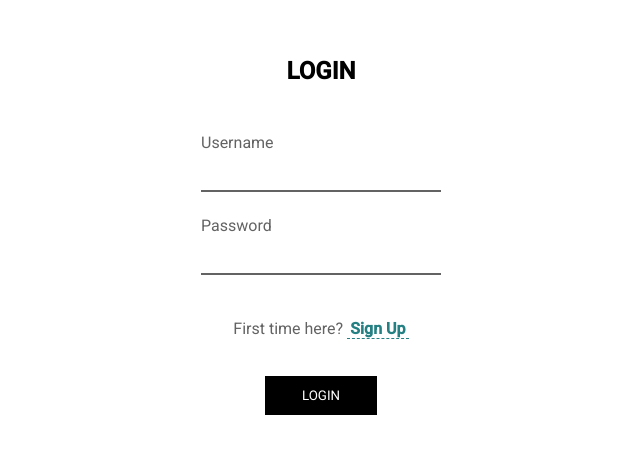
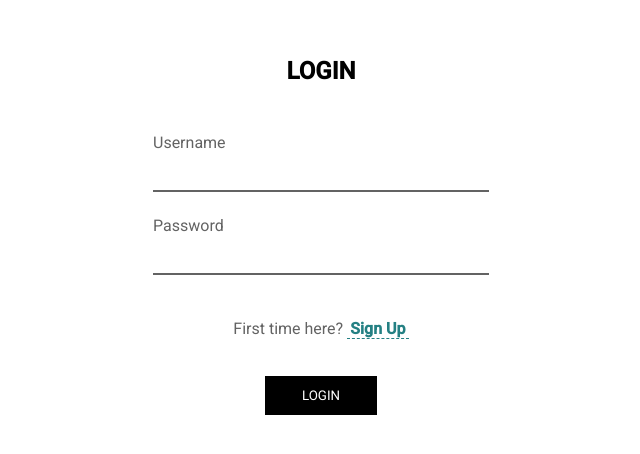
Before and after one commit to lee-cooper/css-playground, a plain HTML site: page login-page/index.html in a window 1280 px wide. Shown: the part 172-626 px from the top of the page, without its empty margins (319-959 px from the left). Drawn offline with Linux system fonts and the light colour scheme.

Commit message:
test out clamp on login page

```diff
--- a/login-page/styles.css
+++ b/login-page/styles.css
@@ -15,6 +15,7 @@ body {
   display: grid;
   place-items: center;
   height: 100%;
+  width: 100%;
   margin: 0;
 }
 
@@ -29,7 +30,8 @@ p {
 }
 
 .login-wrapper {
-  min-width: 15rem;
+  width: clamp(15rem, 100%, 25rem);
+  padding: 2rem;
 }
 
 .login-wrapper > h1 {
```
